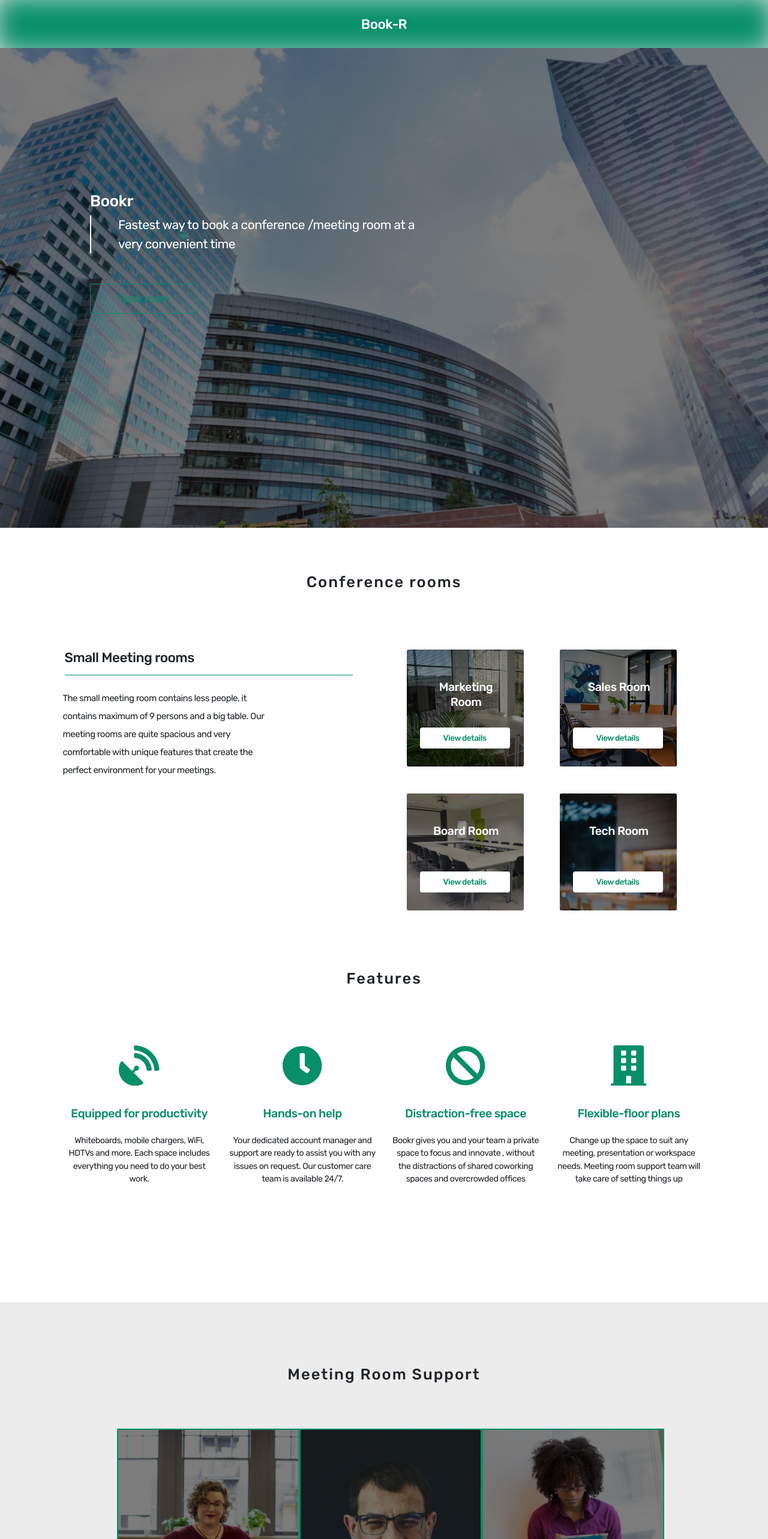
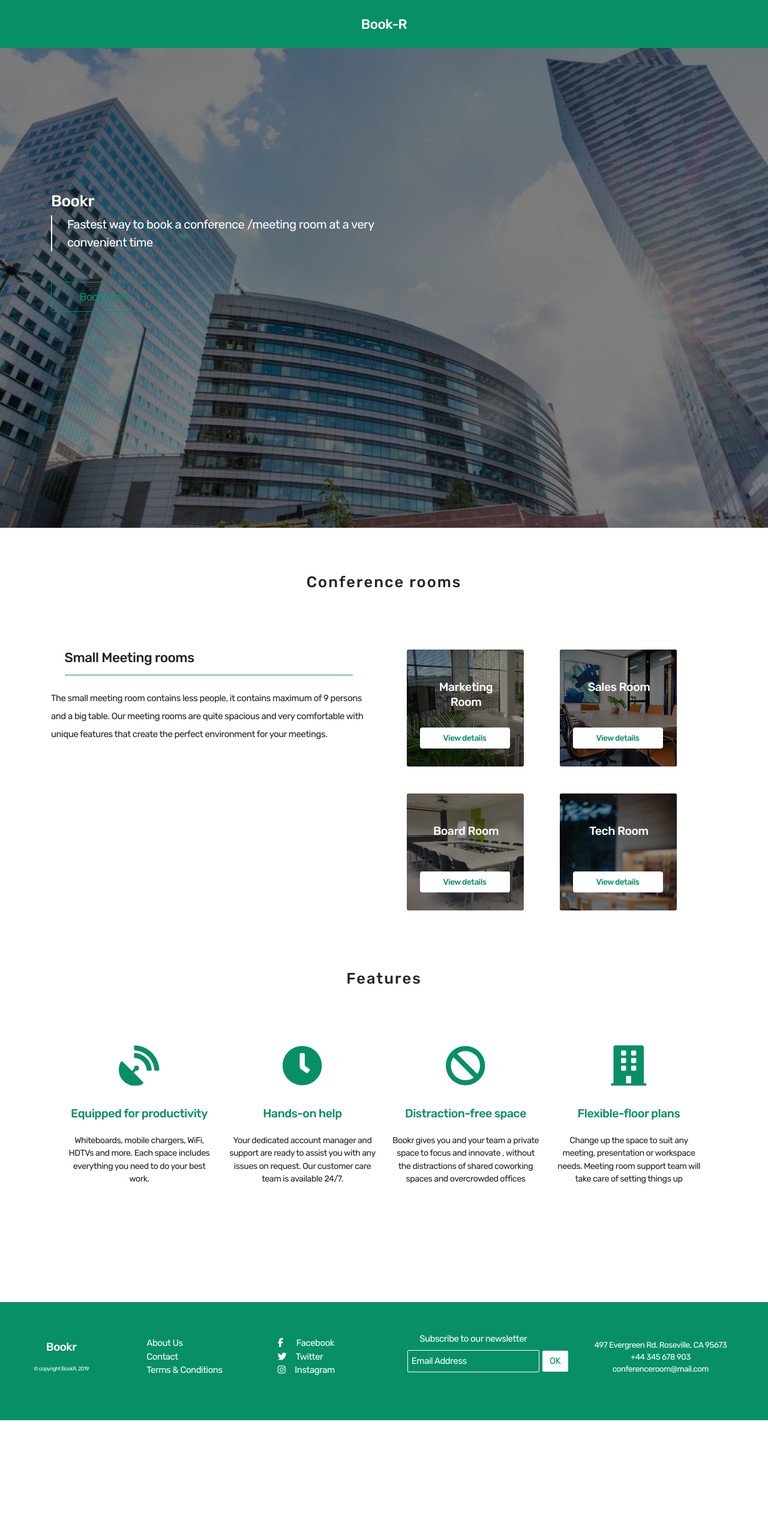
Before and after one commit to haywhy2019/bookroom, a React (Create React App) app: page / in a window 1280 px wide. Shown: the top 2566 px of the page at 60% size. After the commit the page ends 2368 px from the top, so only its background shows below. Built offline with nearby package versions, Linux system fonts and the light colour scheme.

Commit message:
'Bug_fixes'

```diff
--- a/src/App.css
+++ b/src/App.css
@@ -2,12 +2,151 @@ html {
   font-size: 15px;
 }
 
-body {
-  /* overflow: hidden; */
+.App {
+  font-family: 'Rubik', sans-serif;
 }
 
-.App {
-  font-family: 'Rubik', sans-serif;
-  /* text-align: center; */
-  /* font-family: 'DM Serif Text', serif; */
+
+/* CUSTOM CSS */
+
+.unlocked {
+  position: relative;
 }
+
+.dark {
+  background-color: #010312d8;
+  overflow: hidden;
+}
+
+.light {
+  background-color: white;
+  overflow: hidden;
+}
+
+.no-mp {
+  margin: 0;
+  padding: 0;
+}
+
+.bg-image {
+  background-position: center;
+  background-repeat: no-repeat;
+  background-size: cover;
+}
+
+.fill {
+  height: 100%;
+  width: 100%;
+}
+
+.primary-color {
+  background-color: #078f68;
+}
+
+.alt-primary-color {
+  background-color: #23263a;
+}
+
+.secondary-color {
+  background-color: white;
+}
+
+.section-padding {
+  padding: 50px 0;
+}
+
+.tp-30 {
+  position: relative;
+  top: 30%;
+}
+
+.card-padding {
+  padding: 15px;
+}
+
+.full-vh {
+  height: 100vh;
+}
+
+.center-text {
+  text-align: center!important;
+}
+
+.justify-center {
+  display: flex;
+  align-items: center;
+  justify-content: center;
+}
+
+.underline {
+  height: 4px;
+  width: 50px;
+  margin: 40px auto;
+}
+
+.emptyspace {
+  width: 100%;
+  height: 30vh;
+}
+
+.list-inline {
+  display: flex;
+  align-items: center;
+  list-style: none;
+}
+
+.fixed-nav {
+  position: fixed;
+  z-index: 10;
+  /* box-shadow: 0px 17px 39px -31px rgba(7,143,104,0.75); */
+}
+
+/* CUSTOM CSS */
+
+.heading {
+  position: relative;
+}
+
+.heading h3 {
+  color: white;
+}
+
+.heading p {
+  border-left: solid 2px white;
+    padding-left: 25px;
+    font-size: 20px;
+    color: white;
+}
+
+.leftfooter {
+  display: flex;
+  align-items: center;
+  justify-content: space-evenly;
+}
+
+.leftfooter section ul {
+  list-style: none;
+  text-align: left;
+}
+
+.rightfooter {
+  display: flex;
+  align-items: center;
+  justify-content: space-evenly;
+}
+
+.footer a {
+  color: white;
+}
+
+/* MEDIA QUERY */
+
+@media(max-width: 425px) {
+  .heading {
+    left: 0;
+  }
+
+  .heading p {
+    font-size: 15px;
+  }
+}
--- a/src/App.js
+++ b/src/App.js
@@ -1,14 +1,51 @@
 import React from 'react';
 import './App.css';
-import Routes from './components/navigation/Routes';
+import { BrowserRouter as Router, Route, Switch } from 'react-router-dom';
+import Dashboard from './components/dashboard/Dashboard';
+import Home from './components/home/Home';
+import Navbar from './components/home/Navbar';
 
 
 function App() {
-  return (
 
-        <Routes />
+  const Routes = [
+    {
+      component: () => <Home />,
+      exact: true,
+      path: '/'
+    },
+    {
+      component: () => <Dashboard />,
+      path: '/dashboard/mymeetings'
+    },
+    {
+      component: () => <Dashboard />,
+      path: '/dashboard/meetingrooms'
+    },
+    {
+      component: () => <Dashboard />,
+      path: '/dashboard/createmeeting'
+    },
+  ]
+
+  const routeSwitch = (
+    Routes.map(route => {
+      const { component, path } = route;
+      console.log(route);
+      return (<Route component={component} exact key={path} path={path} />);
+    })
+  );
 
 
+  return (
+    <Router>
+      <section className="container-fluid no-mp unlocked">
+        <Navbar />
+        <Switch>
+          {routeSwitch}
+        </Switch>
+      </section>
+    </Router>
   );
 }
 
--- a/src/components/buttons/button.module.css
+++ b/src/components/buttons/button.module.css
@@ -200,3 +200,14 @@ button {
     -ms-border-radius: 2px;
     -o-border-radius: 2px;
 }
+
+
+/* MEDIA QUERY */
+
+@media (max-width: 360px) {
+    .bookroom {
+        font-size: 1.1rem;
+        width: 150px;
+        height: 45px;
+    }
+}
--- a/src/components/dashboard/Dashboard.js
+++ b/src/components/dashboard/Dashboard.js
@@ -32,7 +32,7 @@ const Dashboard = () => {
             <Router>
                 <div className='container-fluid mrcontainer'>
                     <div className='row'>
-                        <div className='col-md-3 pr-dropshadow'>
+                        <div className='col-lg-3'>
                             <div className=' roomsidebar'>
                                 <ul>
                                     <Link to='/dashboard/mymeetings'>
@@ -52,7 +52,7 @@ const Dashboard = () => {
                                 ))}
                             </Switch>
                         </div>
-                        <div className='col-md-9'>
+                        <div className='col-lg-9'>
                             <Switch>
                                 {routes.map((routes, index) => (
                                     <Route key={index} path={routes.path} exact={routes.exact} children={<routes.main />} />
--- a/src/components/dashboard/dashboard.css
+++ b/src/components/dashboard/dashboard.css
@@ -8,11 +8,11 @@
     background-color: #078f68;
     position: relative;
     bottom: -10px;
-    border-top-right-radius: 10px;
-    border-bottom-right-radius: 10px;
+    left: 10px;
+    border-radius: 10px;
     display: flex;
     align-items: center;
-    box-shadow: inset -4px 0px 6px -4px rgba(255,255,255,1);
+    box-shadow: 2px 0px 10px -4px black;
 }
 
 .pr-dropshadow {
@@ -164,21 +164,25 @@
 
 .cm-0 {
     left: -381px;
+    top: -355px;
     z-index: 1;
 }
 
 .cm-1 {
     left: -625px;
+    top: -355px;
     z-index: 1;
 }
 
 .cm-2 {
     left: -870px;
+    top: -355px;
     z-index: 1;
 }
 
 .cm-3 {
     left: -1114px;
+    top: -355px;
     z-index: 1;
 }
 
--- a/src/components/home/Footer.js
+++ b/src/components/home/Footer.js
@@ -7,15 +7,12 @@ import Button from '../buttons/Buttons';
 const Footer = () => {
     return (
         <Fragment>
-            <div style={{ height: '150px', margin: '3rem 0 0' }}>
-                <div className={ftr.navigationcontainer}>
+            <div className='footer center-text container-fluid no-mp unlocked section-padding primary-color'>
+                <div className='row'>
                     <Leftfooter
-                        leftfooterclass='leftfooter'
                         logoname='Bookr'
                     />
-                    <Rightfooter
-                        rightfooterclass='rightfooter'
-                    />
+                    <Rightfooter/>
                 </div>
             </div>
         </Fragment>
@@ -25,7 +22,7 @@ const Footer = () => {
 const Leftfooter = (props) => {
     return (
         <Fragment>
-            <div className={ftr[props.leftfooterclass]}>
+            <div className='col-lg-6 leftfooter'>
                 <FooterLogo
                     logoname={props.logoname}
                     logoclass='footerlogo'
@@ -88,10 +85,10 @@ const Social = () => {
     )
 }
 
-const Rightfooter = (props) => {
+const Rightfooter = () => {
     return (
         <Fragment>
-            <div className={ftr[props.rightfooterclass]}>
+            <div className='col-lg-6 rightfooter'>
                 <Subscribe />
                 <Contact />
             </div>
--- a/src/components/home/Hero.js
+++ b/src/components/home/Hero.js
@@ -20,17 +20,22 @@ const Hero = () => {
 const Heading = (props) => {
     return (
         <Fragment>
-            <section className={hero.heading}>
+            <div className='container tp-30'>
+                <div className='row'>
+                    <section className='col-md-12 col-lg-7'>
+                        <div className='heading'>
                             <h3>{props.heading}</h3>
-                <section>
                             <p>{props.subheading}</p>
-                </section>
+                        </div>
                         <Button
                             name='Book room'
                             className='bookroom'
                             link='/dashboard/meetingrooms'
                         />
                     </section>
+                </div>
+            </div>
+
         </Fragment>
     )
 }
--- a/src/components/home/Home.js
+++ b/src/components/home/Home.js
@@ -2,7 +2,7 @@ import React, { Fragment } from 'react';
 import Hero from './Hero';
 import Conferencerooms from './Conferencerooms';
 import Features from './Features';
-import Support from './Support';
+// import Support from './Support';
 import Footer from './Footer';
 
 const Home = () => {
@@ -12,7 +12,7 @@ const Home = () => {
                 <Hero />
                 <Conferencerooms />
                 <Features />
-                <Support />
+                {/* <Support /> */}
                 <Footer />
             </div>
         </Fragment>
--- a/src/components/home/home.module.css
+++ b/src/components/home/home.module.css
@@ -9,11 +9,11 @@
     align-items: center;
     justify-content: space-around;
     background-color: #078f68;
-    box-shadow: 0px -4px 17px 8px rgba(0,0,0,0.25);
+    /* box-shadow: 0px -4px 17px 8px rgba(0,0,0,0.25); */
     z-index: 10;
-    -webkit-box-shadow: inset 1px 1px 46px -9px rgba(235,235,235,1);
+    /* -webkit-box-shadow: inset 1px 1px 46px -9px rgba(235,235,235,1);
     -moz-box-shadow: inset 1px 1px 46px -9px rgba(235,235,235,1);
-    box-shadow: inset 1px 1px 46px -9px rgba(235,235,235,1);
+    box-shadow: inset 1px 1px 46px -9px rgba(235,235,235,1); */
 }
 
 .nav h4 {
@@ -71,14 +71,13 @@
     width: 100%;
 }
 
-.heading {
-    width: 580px;
-    position: absolute;
+/* .heading {
+    position: relative;
     top: 30%;
     left: 150px;
-}
+} */
 
-.heading h3 {
+/* .heading h3 {
     color: white;
 }
 
@@ -88,7 +87,7 @@
     color: white;
     border-left: solid 2px white;
     padding-left: 45px;
-}
+} */
 
 .rooms {
     display: flex;
@@ -119,8 +118,6 @@
 }
 
 .meetingroominfo p {
-    width: 350px;
-    margin-left: 1.3rem;
     line-height: 2;
 }
 
--- a/src/components/navigation/Routes.js
+++ /dev/null
@@ -1,24 +0,0 @@
-import React, { Fragment } from 'react';
-import { BrowserRouter as Router, Route, Switch } from 'react-router-dom';
-import Dashboard from '../dashboard/Dashboard';
-import Home from '../home/Home';
-import Navbar from '../home/Navbar';
-
-function Routes() {
-    return (
-        <Fragment>
-            <Router>
-                <Navbar />
-                <Switch>
-                        <Route path='/' exact component={Home} />
-                        <Route path='/dashboard/mymeetings'  component={Dashboard} />
-                        <Route path='/dashboard/meetingrooms' component={Dashboard} />
-                        <Route path='/dashboard/createmeeting' component={Dashboard} />
-                </Switch>
-            </Router>
-
-        </Fragment>
-    )
-}
-
-export default Routes;
```
Lines whose indentation alone changed are shown as unchanged.
